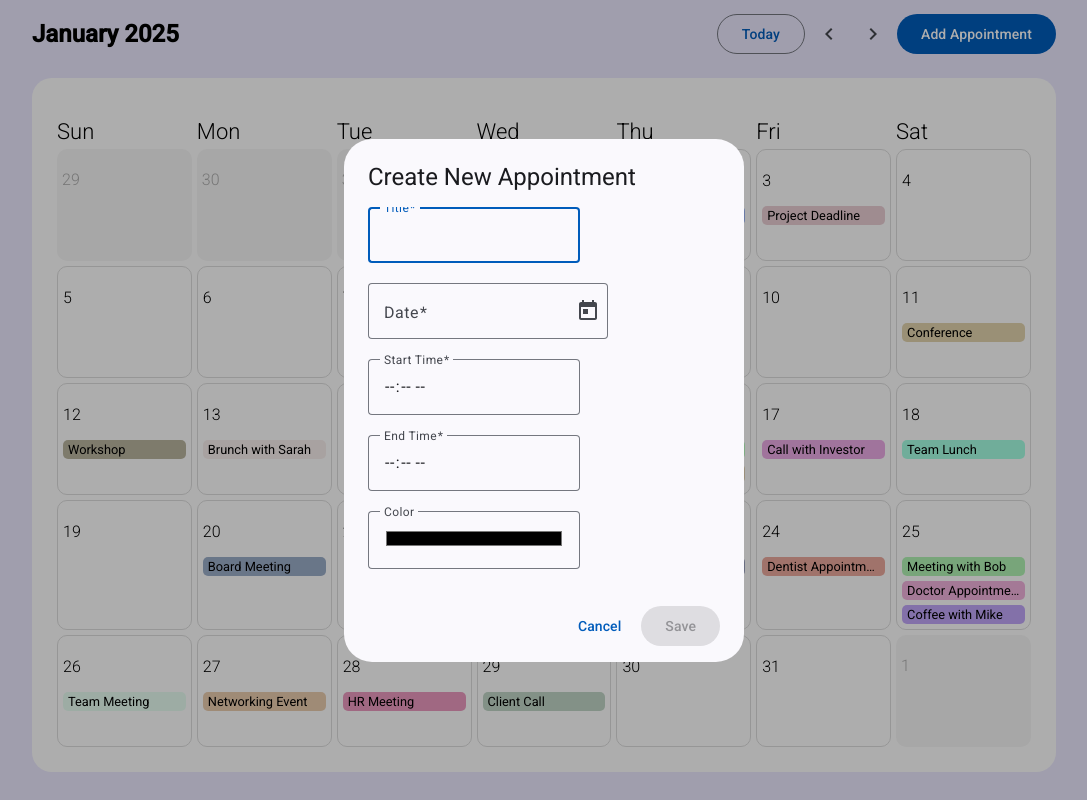
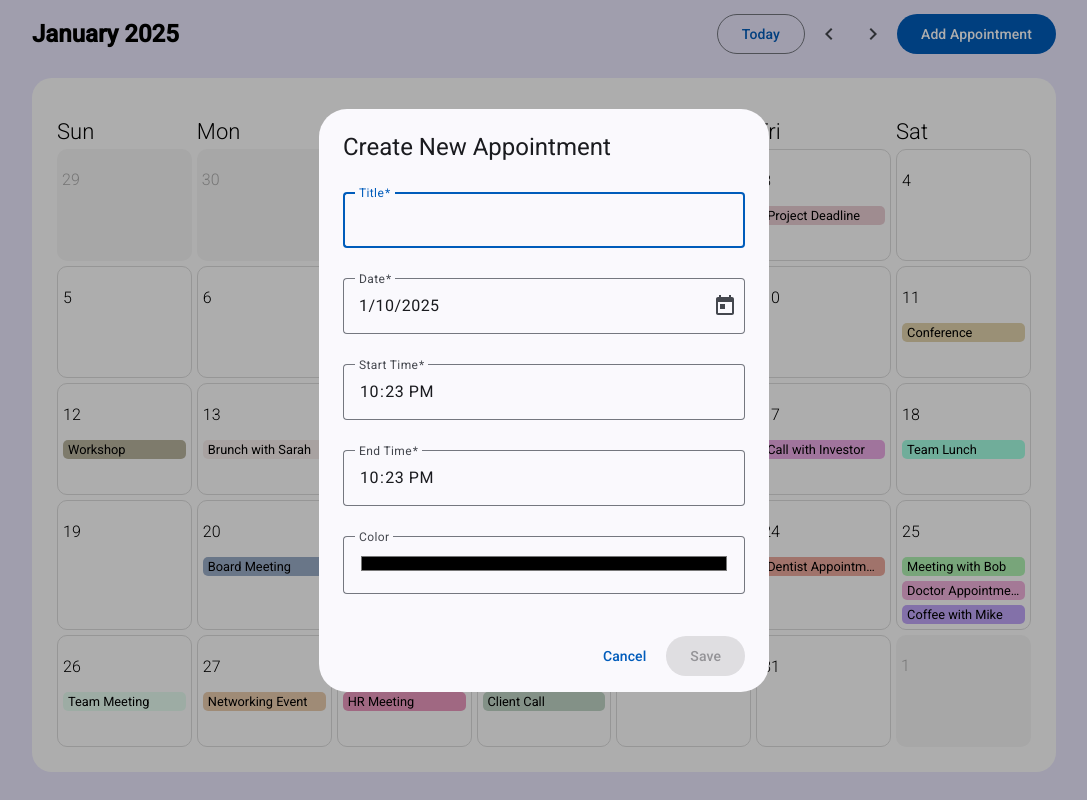
Before and after one commit to Mohsen-graphyy/calender, an Angular app: page /calendar in a window 1280 px wide. Both pictures are taken after a click on the element "10". Shown: the whole page, without its empty margins (96-1183 px from the left). Built offline with nearby package versions, Linux system fonts and the light colour scheme.

Commit message:
feat(appointment): enhance appointment dialog with form data initialization and styling improvements

```diff
--- a/src/app/appointment/appointment.dialog.component.html
+++ b/src/app/appointment/appointment.dialog.component.html
@@ -1,17 +1,17 @@
 <h2 mat-dialog-title>Create New Appointment</h2>
-<mat-dialog-content>
+<mat-dialog-content class="form">
   <form [formGroup]="appointmentForm">
-    <mat-form-field appearance="outline" class="form-field">
+    <mat-form-field appearance="outline" class="form__field">
       <mat-label>Title</mat-label>
       <input matInput formControlName="title" />
       @if (appointmentForm.get('title')?.hasError('required')) {
       <mat-error> Title is required </mat-error>
-      } @if (appointmentForm.get('title')?.hasError('maxLength')) {
+      } @else if (appointmentForm.get('title')?.hasError('maxLength')) {
       <mat-error> Title cannot exceed 50 characters </mat-error>
       }
     </mat-form-field>
 
-    <mat-form-field appearance="outline" class="form-field">
+    <mat-form-field appearance="outline" class="form__field">
       <mat-label>Date</mat-label>
       <input matInput [matDatepicker]="picker" formControlName="date" />
       <mat-datepicker-toggle matSuffix [for]="picker"></mat-datepicker-toggle>
@@ -21,7 +21,7 @@
       }
     </mat-form-field>
 
-    <mat-form-field appearance="outline" class="form-field">
+    <mat-form-field appearance="outline" class="form__field">
       <mat-label>Start Time</mat-label>
       <input matInput type="time" formControlName="startTime" />
       @if (appointmentForm.get('startTime')?.hasError('required')) {
@@ -29,7 +29,7 @@
       }
     </mat-form-field>
 
-    <mat-form-field appearance="outline" class="form-field">
+    <mat-form-field appearance="outline" class="form__field">
       <mat-label>End Time</mat-label>
       <input matInput type="time" formControlName="endTime" />
       @if (appointmentForm.get('endTime')?.hasError('required')) {
@@ -37,7 +37,7 @@
       }
     </mat-form-field>
 
-    <mat-form-field appearance="outline" class="form-field">
+    <mat-form-field appearance="outline" class="form__field">
       <mat-label>Color</mat-label>
       <input matInput type="color" formControlName="color" />
     </mat-form-field>
--- a/src/app/appointment/appointment.dialog.component.scss
+++ b/src/app/appointment/appointment.dialog.component.scss
@@ -0,0 +1,8 @@
+@use "./../../styles/mixins" as *;
+.form {
+  padding-top: 10px !important;
+  @include element(field) {
+    width: 100% !important;
+    margin: 5px 0;
+  }
+}
--- a/src/app/appointment/appointment.dialog.component.ts
+++ b/src/app/appointment/appointment.dialog.component.ts
@@ -1,5 +1,5 @@
-import { Component, Inject } from '@angular/core';
-import { MatDialogRef } from '@angular/material/dialog';
+import { Component, ChangeDetectionStrategy, Inject } from '@angular/core';
+import { MatDialogRef, MAT_DIALOG_DATA } from '@angular/material/dialog';
 import { FormBuilder, FormGroup, Validators } from '@angular/forms';
 import { CommonModule } from '@angular/common';
 import { MatDialogModule } from '@angular/material/dialog';
@@ -9,13 +9,15 @@ import { MatDatepickerModule } from '@angular/material/datepicker';
 import { MatNativeDateModule } from '@angular/material/core';
 import { MatFormFieldModule } from '@angular/material/form-field';
 import { ReactiveFormsModule } from '@angular/forms';
-import { Appointment } from './../calendar/calendar.component'; // Import your interface
+import { Appointment } from './../calendar/calendar.component';
+import { provideNativeDateAdapter } from '@angular/material/core';
 
 @Component({
   selector: 'app-appointment-dialog',
   templateUrl: './appointment.dialog.component.html',
   styleUrls: ['./appointment.dialog.component.scss'],
   standalone: true,
+  providers: [provideNativeDateAdapter()],
   imports: [
     CommonModule,
     MatDialogModule,
@@ -26,21 +28,34 @@ import { Appointment } from './../calendar/calendar.component'; // Import your i
     MatFormFieldModule,
     ReactiveFormsModule,
   ],
+  changeDetection: ChangeDetectionStrategy.OnPush,
 })
 export class AppointmentDialogComponent {
   appointmentForm: FormGroup;
 
   constructor(
     public dialogRef: MatDialogRef<AppointmentDialogComponent>,
-    private fb: FormBuilder
+    private fb: FormBuilder,
+    @Inject(MAT_DIALOG_DATA)
+    public data: {
+      uuid?: string;
+      date: Date;
+      title: string;
+      startTime: string;
+      endTime: string;
+      color: string;
+    }
   ) {
     // Define the form structure with validation
     this.appointmentForm = this.fb.group({
-      date: [null, Validators.required],
-      title: ['', [Validators.required, Validators.maxLength(50)]],
-      startTime: ['', Validators.required],
-      endTime: ['', Validators.required],
-      color: ['#ddd'], // Optional color input with default
+      date: [this.data.date || null, Validators.required],
+      title: [
+        this.data.title || '',
+        [Validators.required, Validators.maxLength(50)],
+      ],
+      startTime: [this.data.startTime || '', Validators.required],
+      endTime: [this.data.endTime || '', Validators.required],
+      color: [this.data.color || '#ddd'], // Optional color input with default
     });
   }
 
--- a/src/app/calendar/calendar.component.html
+++ b/src/app/calendar/calendar.component.html
@@ -43,7 +43,7 @@
             @for (date of week; track $index) {
             <td
               [class]="{ 'calendar__table--disable': !isCurrentMonth(date) }"
-              (click)="openDialog()"
+              (click)="selectDate(date)"
             >
               <div class="cell-overlay" tabindex="0"></div>
               <p>{{ date.getDate() }}</p>
--- a/src/app/calendar/calendar.component.ts
+++ b/src/app/calendar/calendar.component.ts
@@ -21,6 +21,7 @@ export interface Appointment {
 })
 export class CalendarComponent {
   viewDate: Date = new Date();
+  selectedDate: Date | null = null;
   currentView = 'month';
   weekDays: string[] = ['Sun', 'Mon', 'Tue', 'Wed', 'Thu', 'Fri', 'Sat'];
   monthDays: Date[] = [];
@@ -250,8 +251,6 @@ export class CalendarComponent {
     if (week.length > 0) {
       this.weeks.push(week);
     }
-    console.log(this.monthDays);
-    console.log(this.weeks);
   }
 
   getRandomColor(): string {
@@ -307,9 +306,30 @@ export class CalendarComponent {
     );
   }
 
+  selectDate(date?: Date) {
+    console.log(date);
+
+    if (date) {
+      this.selectedDate = date;
+    } else {
+      this.selectedDate = new Date();
+    }
+    this.openDialog();
+  }
+
   openDialog(): void {
+    const hour = new Date().getHours();
+    const minutes = new Date().getMinutes();
+    const h = hour < 10 ? `0${hour}` : hour;
+    const m = minutes < 10 ? `0${minutes}` : minutes;
     const dialogRef = this.dialog.open(AppointmentDialogComponent, {
-      width: '400px',
+      width: '450px',
+      data: {
+        date: this.selectedDate,
+        title: '',
+        startTime: `${h}:${m}`,
+        endTime: `${h}:${m}`,
+      },
     });
 
     dialogRef.afterClosed().subscribe((result) => {
```
